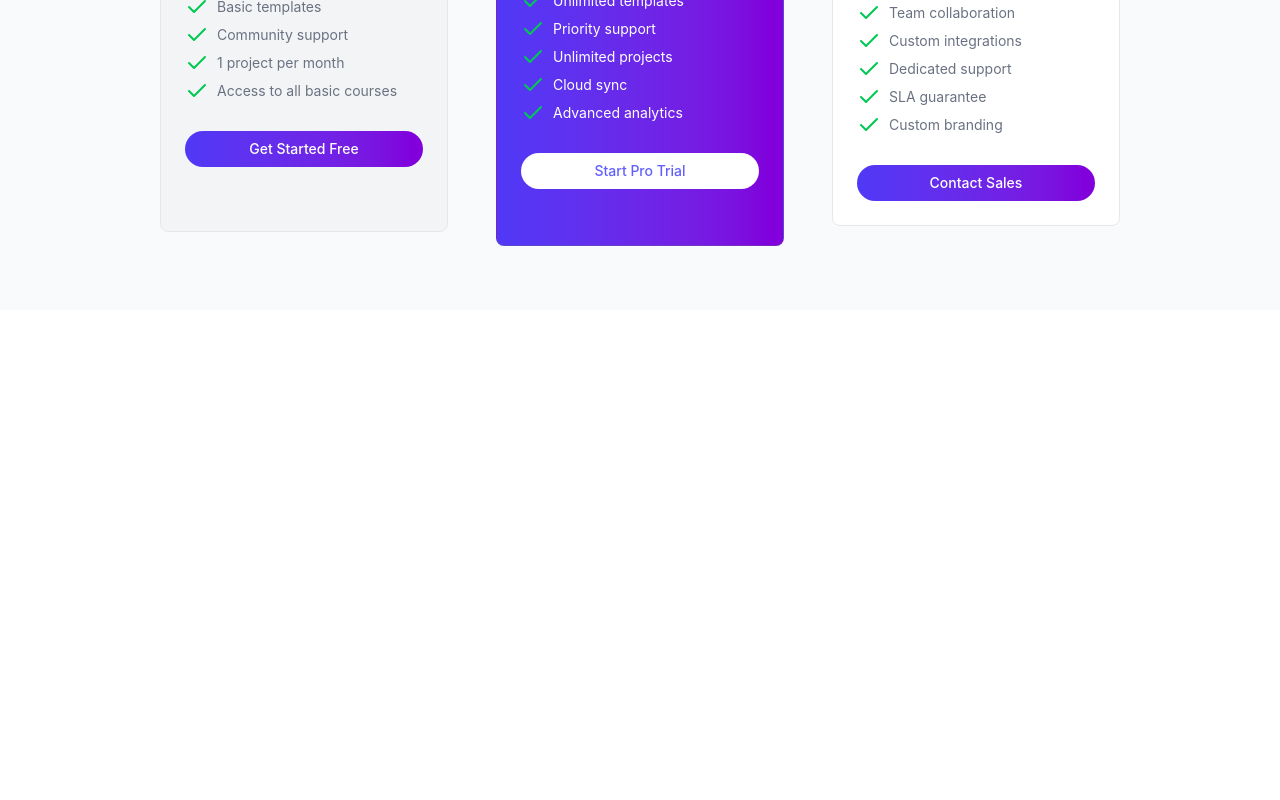
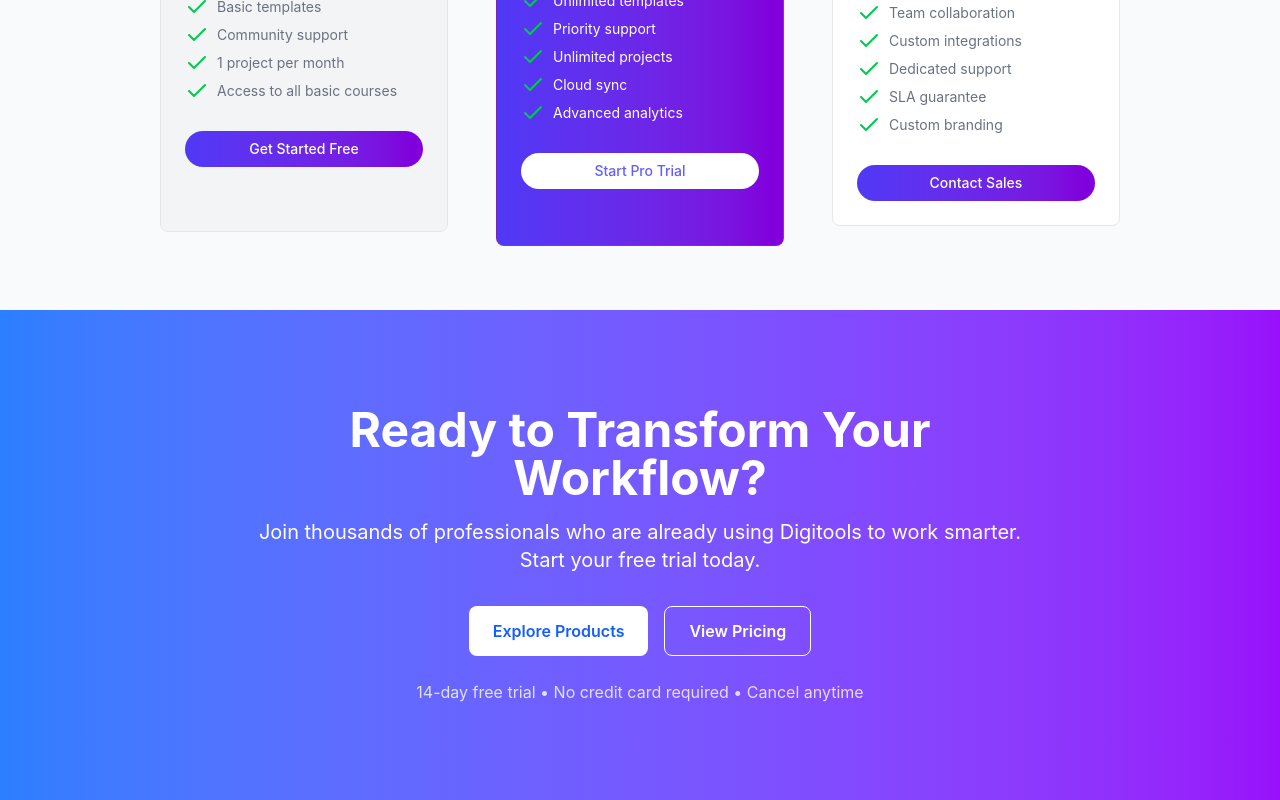
Before and after one commit to miraj-howlader/DIGITOOLSS, a React (Vite) app: page / in a window 1280 px wide. Shown: the part 3070-3870 px from the top of the page. Before the commit the page ends 3380 px from the top, so only its background shows below. Built offline with nearby package versions, Linux system fonts and the light colour scheme.

Commit message:
'AddingBannerSection'

```diff
--- a/src/App.jsx
+++ b/src/App.jsx
@@ -6,6 +6,8 @@ import Products from './components/Products'
 import toast, { Toaster } from 'react-hot-toast'
 import Steps from './components/Steps'
 import Pricing from './components/Pricing'
+import Bann from './components/Bann'
+
 
 
 
@@ -49,6 +51,7 @@ const App = () => {
       )}
       <Steps/>
       <Pricing/>
+      <Bann/>
     <Toaster/>
     </div>
   )
--- /dev/null
+++ b/src/components/Bann.jsx
@@ -0,0 +1,36 @@
+import React from 'react'
+
+const Bann = () => {
+  return (
+    <div className="bg-linear-to-r from-blue-500 to-purple-600 text-white py-24 px-6">
+      <div className="max-w-3xl mx-auto text-center">
+
+        <h1 className="text-4xl md:text-5xl font-bold mb-4">
+         Ready to Transform Your Workflow?
+        </h1>
+
+
+        <p className="text-lg md:text-xl mb-8">
+          Join thousands of professionals who are already using Digitools to work smarter. Start your free trial today.
+        </p>
+
+
+        <div className="flex justify-center gap-4 mb-6 flex-wrap">
+          <button className="bg-white text-blue-600 font-semibold px-6 py-3 rounded-lg hover:opacity-90 transition">
+            Explore Products
+          </button>
+          <button className="bg-transparent border border-white text-white font-semibold px-6 py-3 rounded-lg hover:bg-white hover:text-blue-600 transition">
+            View Pricing
+          </button>
+        </div>
+
+
+        <p className="text-sm md:text-base text-white/80">
+          14-day free trial • No credit card required • Cancel anytime
+        </p>
+      </div>
+    </div>
+  );
+}
+
+export default Bann
```
